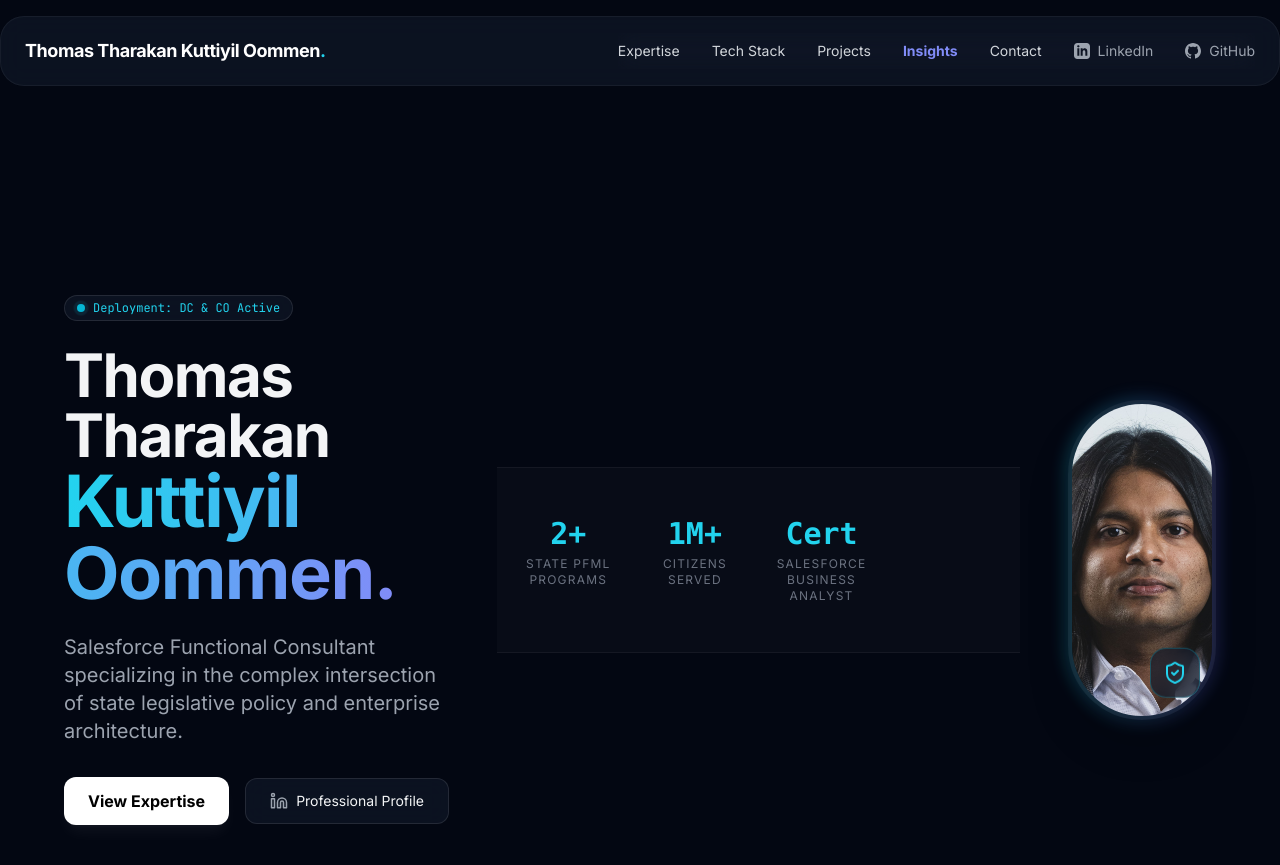
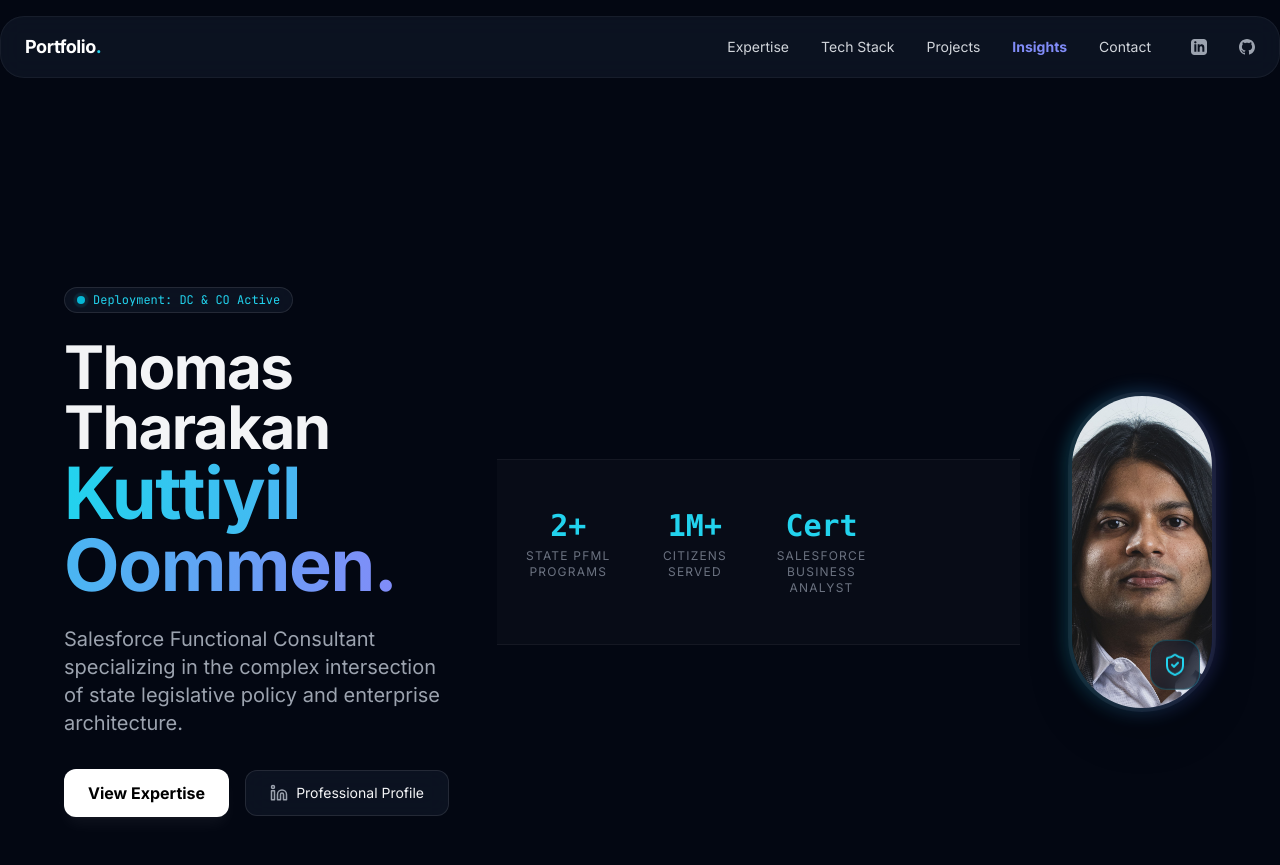
Before and after one commit to tharakanenator/profile, a Jekyll site: the page built from index.html, in a window 1280 px wide and 900 px high. Shown: the top 865 px of the window. Built offline with Jekyll 4.4.1, drawn with Linux system fonts in a browser that asks for light colours; nearby versions of some CDN libraries.

Commit message:
Header updates

```diff
--- a/index.html
+++ b/index.html
@@ -79,41 +79,55 @@
 <body class="selection:bg-cyan-500/30">
 
     <!-- Navigation -->
-    <header class="relative flex items-center justify-between py-4 px-6 my-4 glass rounded-3xl border border-white/5 z-50">
-    <!-- Brand / Logo -->
+    <header class="relative z-50 w-full my-4 px-4 md:px-0">
+    <!-- Outer glass card wrapper -->
+    <div class="flex items-center justify-between py-4 px-6 glass rounded-3xl border border-white/5">
+        <!-- Logo Element -->
         <a href="{{ '/' | relative_url }}" class="font-bold text-white text-lg tracking-tight hover:text-cyan-400 transition-colors">
-        Thomas Tharakan Kuttiyil Oommen<span class="text-cyan-400">.</span>
+            Portfolio<span class="text-cyan-400">.</span>
         </a>
 
-    <!-- Hamburger Toggle Button -->
+        <!-- Interactive Hamburger Toggle -->
         <button id="menu-toggle" class="block md:hidden text-gray-400 hover:text-white focus:outline-none transition-colors py-1" aria-label="Toggle Menu">
             <svg id="menu-icon" class="w-6 h-6" fill="none" stroke="currentColor" viewBox="0 0 24 24">
                 <path stroke-linecap="round" stroke-linejoin="round" stroke-width="2" d="M4 6h16M4 12h16M4 18h16"></path>
             </svg>
         </button>
 
-    <!-- Navigation Menu Wrapper -->
-    <!-- Mobile: Drops down safely beneath the header card | Desktop: Sits beautifully inside the glass box -->
-    <nav id="menu-links" class="hidden md:flex flex-col md:flex-row items-start md:items-center gap-2 md:gap-8 absolute md:relative top-[calc(100%+1rem)] md:top-0 left-0 w-full md:w-auto glass md:bg-transparent p-6 md:p-0 rounded-2xl md:rounded-none border border-white/5 md:border-none text-sm font-medium z-50">
-        <a href="{{ '/' | relative_url }}#expertise" class="w-full md:w-auto text-gray-300 hover:text-cyan-400 transition py-2 border-b border-white/5 md:border-none">Expertise</a>
-        <a href="{{ '/' | relative_url }}#tech-stack" class="w-full md:w-auto text-gray-300 hover:text-cyan-400 transition py-2 border-b border-white/5 md:border-none">Tech Stack</a>
-        <a href="{{ '/' | relative_url }}#work" class="w-full md:w-auto text-gray-300 hover:text-cyan-400 transition py-2 border-b border-white/5 md:border-none">Projects</a>
-        <a href="{{ '/blog/' | relative_url }}" class="w-full md:w-auto text-indigo-400 hover:text-indigo-300 transition py-2 font-semibold border-b border-white/5 md:border-none">Insights</a>
-        <a href="mailto:thomas@kuttiyil.net" class="w-full md:w-auto text-gray-300 hover:text-cyan-400 transition py-2 border-b border-white/5 md:border-none">Contact</a>
+        <!-- Desktop Navigation: Smooth, borderless, inline rendering -->
+        <nav class="hidden md:flex items-center gap-8 text-sm font-medium">
+            <a href="{{ '/' | relative_url }}#expertise" class="text-gray-300 hover:text-cyan-400 transition">Expertise</a>
+            <a href="{{ '/' | relative_url }}#tech-stack" class="text-gray-300 hover:text-cyan-400 transition">Tech Stack</a>
+            <a href="{{ '/' | relative_url }}#work" class="text-gray-300 hover:text-cyan-400 transition">Projects</a>
+            <a href="{{ '/blog/' | relative_url }}" class="text-indigo-400 hover:text-indigo-300 transition font-semibold">Insights</a>
+            <a href="mailto:thomas@kuttiyil.net" class="text-gray-300 hover:text-cyan-400 transition">Contact</a>
 
-        <!-- Social Profiles with Inline SVG Icons -->
-        <!-- Social Profiles with Brightened Interactive Icons -->
-<a href="https://linkedin.com" target="http://linkedin.com/thomas-tharakan" rel="noopener" class="w-full md:w-auto text-gray-400 hover:text-white transition py-2 border-b border-white/5 md:border-none flex items-center gap-2 group">
-    <svg class="w-4 h-4 fill-gray-400 group-hover:fill-white transition-colors" viewBox="0 0 24 24">
-        <path d="M19 0h-14c-2.761 0-5 2.239-5 5v14c0 2.761 2.239 5 5 5h14c2.762 0 5-2.239 5-5v-14c0-2.761-2.238-5-5-5zm-11 19h-3v-11h3v11zm-1.5-12.268c-.966 0-1.75-.79-1.75-1.764s.784-1.764 1.75-1.764 1.75.79 1.75 1.764-.783 1.764-1.75 1.764zm13.5 12.268h-3v-5.604c0-3.368-4-3.113-4 0v5.604h-3v-11h3v1.765c1.396-2.586 7-2.777 7 2.476v6.759z"/>
-    </svg>
+            <!-- Desktop Micro-Icons (Spacing and hover states synchronized) -->
+            <a href="https://linkedin.com" target="_blank" rel="noopener" class="text-gray-400 hover:text-white transition flex items-center group ml-2" aria-label="LinkedIn">
+                <svg class="w-4 h-4 fill-gray-400 group-hover:fill-white transition-colors" viewBox="0 0 24 24"><path d="M19 0h-14c-2.761 0-5 2.239-5 5v14c0 2.761 2.239 5 5 5h14c2.762 0 5-2.239 5-5v-14c0-2.761-2.238-5-5-5zm-11 19h-3v-11h3v11zm-1.5-12.268c-.966 0-1.75-.79-1.75-1.764s.784-1.764 1.75-1.764 1.75.79 1.75 1.764-.783 1.764-1.75 1.764zm13.5 12.268h-3v-5.604c0-3.368-4-3.113-4 0v5.604h-3v-11h3v1.765c1.396-2.586 7-2.777 7 2.476v6.759z"/></svg>
+            </a>
+            <a href="https://github.com" target="_blank" rel="noopener" class="text-gray-400 hover:text-white transition flex items-center group" aria-label="GitHub">
+                <svg class="w-4 h-4 fill-gray-400 group-hover:fill-white transition-colors" viewBox="0 0 24 24"><path d="M12 0c-6.626 0-12 5.373-12 12 0 5.302 3.438 9.8 8.207 11.387.599.111.793-.261.793-.577v-2.234c-3.338.726-4.033-1.416-4.033-1.416-.546-1.387-1.333-1.756-1.333-1.756-1.089-.745.083-.729.083-.729 1.205.084 1.839 1.237 1.839 1.237 1.07 1.834 2.807 1.304 3.492.997.107-.775.418-1.305.762-1.604-2.665-.305-5.467-1.334-5.467-5.931 0-1.311.469-2.381 1.236-3.221-.124-.303-.535-1.524.117-3.176 0 0 1.008-.322 3.301 1.23.957-.266 1.983-.399 3.003-.404 1.02.005 2.047.138 3.006.404 2.291-1.552 3.297-1.23 3.297-1.23.653 1.653.242 2.874.118 3.176.77.84 1.235 1.911 1.235 3.221 0 4.609-2.807 5.624-5.479 5.921.43.372.823 1.102.823 2.222v3.293c0 .319.192.694.801.576 4.765-1.589 8.199-6.086 8.199-11.386 0-6.627-5.373-12-12-12z"/></svg>
+            </a>
+        </nav>
+    </div>
+
+    <!-- Mobile Screen Drawer Panel (Only initializes on small viewports) -->
+    <!-- FIXED: Uses explicit matching border-white/5 to perfectly reflect the parent layout container -->
+    <nav id="menu-links" class="hidden fixed inset-x-0 top-[88px] mx-4 flex-col items-start gap-1 glass bg-neutral-950/95 backdrop-blur-xl p-6 rounded-2xl border border-white/5 text-sm font-medium z-50 max-h-[calc(100vh-120px)] overflow-y-auto">
+        <a href="{{ '/' | relative_url }}#expertise" class="w-full text-gray-300 hover:text-cyan-400 transition py-3 border-b border-white/5">Expertise</a>
+        <a href="{{ '/' | relative_url }}#tech-stack" class="w-full text-gray-300 hover:text-cyan-400 transition py-3 border-b border-white/5">Tech Stack</a>
+        <a href="{{ '/' | relative_url }}#work" class="w-full text-gray-300 hover:text-cyan-400 transition py-3 border-b border-white/5">Projects</a>
+        <a href="{{ '/blog/' | relative_url }}" class="w-full text-indigo-400 hover:text-indigo-300 transition py-3 font-semibold border-b border-white/5">Insights</a>
+        <a href="mailto:thomas@kuttiyil.net" class="w-full text-gray-300 hover:text-cyan-400 transition py-3 border-b border-white/5">Contact</a>
+
+        <!-- Mobile Drawer Brand Links -->
+        <a href="https://linkedin.com" target="_blank" rel="noopener" class="w-full text-gray-400 hover:text-white transition py-3 border-b border-white/5 flex items-center gap-2 group">
+            <svg class="w-4 h-4 fill-gray-400 group-hover:fill-white transition-colors" viewBox="0 0 24 24"><path d="M19 0h-14c-2.761 0-5 2.239-5 5v14c0 2.761 2.239 5 5 5h14c2.762 0 5-2.239 5-5v-14c0-2.761-2.238-5-5-5zm-11 19h-3v-11h3v11zm-1.5-12.268c-.966 0-1.75-.79-1.75-1.764s.784-1.764 1.75-1.764 1.75.79 1.75 1.764-.783 1.764-1.75 1.764zm13.5 12.268h-3v-5.604c0-3.368-4-3.113-4 0v5.604h-3v-11h3v1.765c1.396-2.586 7-2.777 7 2.476v6.759z"/></svg>
             <span>LinkedIn</span>
         </a>
-
-<a href="https://github.com" target="http://github.com/tharakanenator" rel="noopener" class="w-full md:w-auto text-gray-400 hover:text-white transition py-2 flex items-center gap-2 group">
-    <svg class="w-4 h-4 fill-gray-400 group-hover:fill-white transition-colors" viewBox="0 0 24 24">
-        <path d="M12 0c-6.626 0-12 5.373-12 12 0 5.302 3.438 9.8 8.207 11.387.599.111.793-.261.793-.577v-2.234c-3.338.726-4.033-1.416-4.033-1.416-.546-1.387-1.333-1.756-1.333-1.756-1.089-.745.083-.729.083-.729 1.205.084 1.839 1.237 1.839 1.237 1.07 1.834 2.807 1.304 3.492.997.107-.775.418-1.305.762-1.604-2.665-.305-5.467-1.334-5.467-5.931 0-1.311.469-2.381 1.236-3.221-.124-.303-.535-1.524.117-3.176 0 0 1.008-.322 3.301 1.23.957-.266 1.983-.399 3.003-.404 1.02.005 2.047.138 3.006.404 2.291-1.552 3.297-1.23 3.297-1.23.653 1.653.242 2.874.118 3.176.77.84 1.235 1.911 1.235 3.221 0 4.609-2.807 5.624-5.479 5.921.43.372.823 1.102.823 2.222v3.293c0 .319.192.694.801.576 4.765-1.589 8.199-6.086 8.199-11.386 0-6.627-5.373-12-12-12z"/>
-    </svg>
+        <a href="https://github.com" target="_blank" rel="noopener" class="w-full text-gray-400 hover:text-white transition py-3 flex items-center gap-2 group">
+            <svg class="w-4 h-4 fill-gray-400 group-hover:fill-white transition-colors" viewBox="0 0 24 24"><path d="M12 0c-6.626 0-12 5.373-12 12 0 5.302 3.438 9.8 8.207 11.387.599.111.793-.261.793-.577v-2.234c-3.338.726-4.033-1.416-4.033-1.416-.546-1.387-1.333-1.756-1.333-1.756-1.089-.745.083-.729.083-.729 1.205.084 1.839 1.237 1.839 1.237 1.07 1.834 2.807 1.304 3.492.997.107-.775.418-1.305.762-1.604-2.665-.305-5.467-1.334-5.467-5.931 0-1.311.469-2.381 1.236-3.221-.124-.303-.535-1.524.117-3.176 0 0 1.008-.322 3.301 1.23.957-.266 1.983-.399 3.003-.404 1.02.005 2.047.138 3.006.404 2.291-1.552 3.297-1.23 3.297-1.23.653 1.653.242 2.874.118 3.176.77.84 1.235 1.911 1.235 3.221 0 4.609-2.807 5.624-5.479 5.921.43.372.823 1.102.823 2.222v3.293c0 .319.192.694.801.576 4.765-1.589 8.199-6.086 8.199-11.386 0-6.627-5.373-12-12-12z"/></svg>
             <span>GitHub</span>
         </a>
     </nav>
```
Also changed, not shown: _layouts/default.html (+36 -22 lines). Lines whose indentation alone changed are shown as unchanged.
